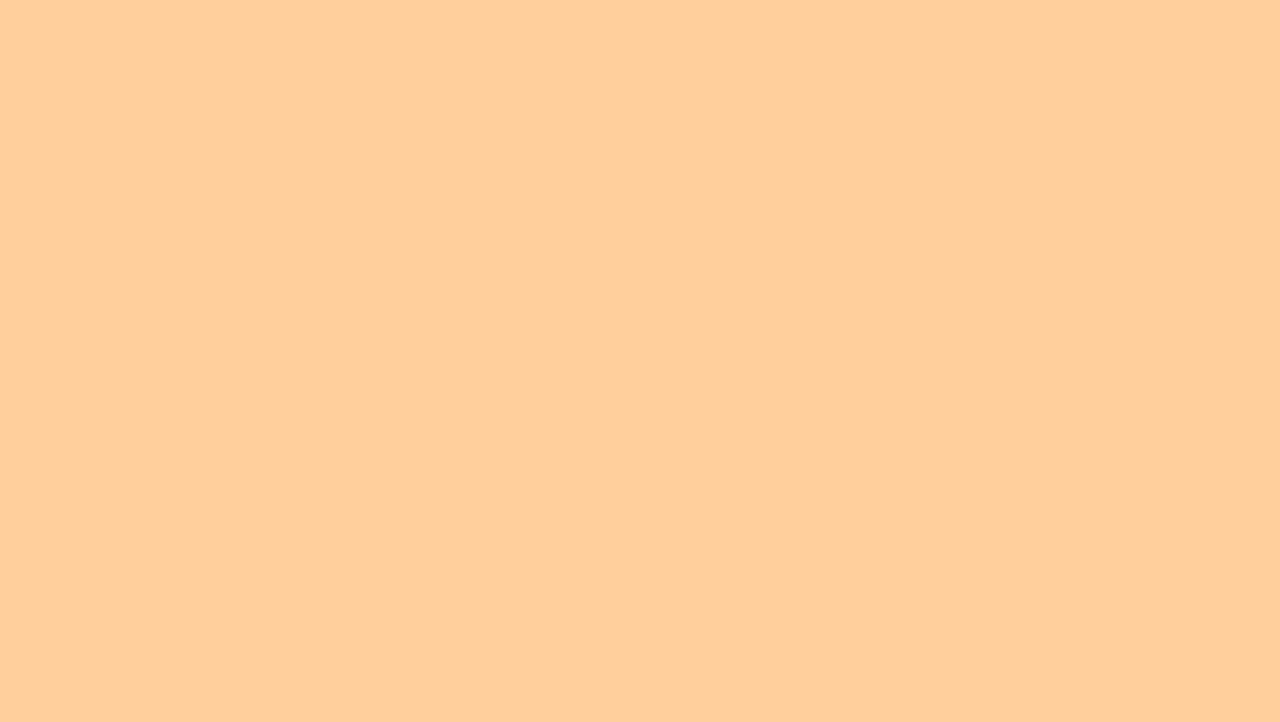
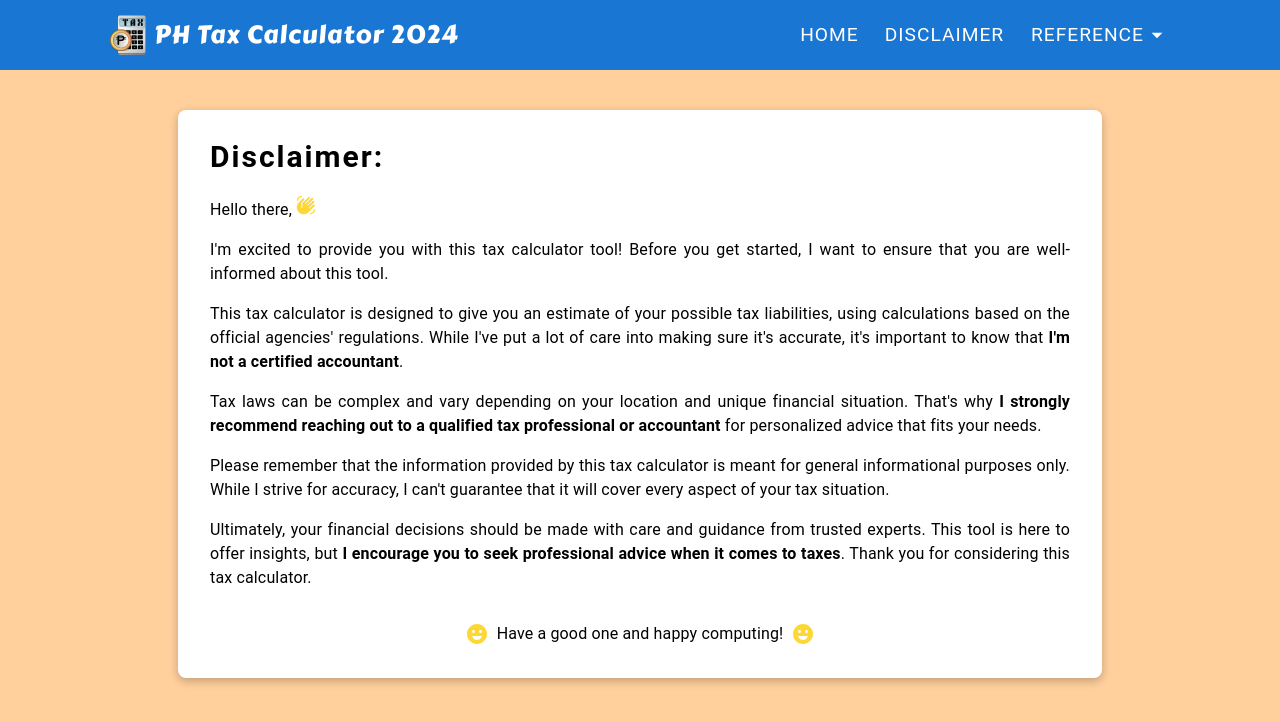
Before and after one commit to c0de-dLax/taxcalculatorapp, a React (Vite) app: page /disclaimer in a window 1280 px wide. Shown: the top 722 px of the page. Built offline with nearby package versions, Linux system fonts and the light colour scheme; the HTML template or start-up script is replaced by a standard one.

Commit message:
Fixed routes

```diff
--- a/src/App.tsx
+++ b/src/App.tsx
@@ -7,7 +7,7 @@ import "./index.css"
 
 export default function App () {
   return (
-    <Router basename="/taxcalculatorapp/">
+    <Router>
       <Routes>
         <Route path="/" element={<HomePage />} />
         <Route path="/disclaimer" element={<DisclaimerPage />} />
--- a/src/components/UIComponents/Navbar.tsx
+++ b/src/components/UIComponents/Navbar.tsx
@@ -153,7 +153,7 @@ export default function Navbar () {
             <Box sx={{width: "36px", height: "40px", display: "flex", justifyContent: "center", alignItems: "center", }}>
               <img
                 alt="Tax Calculator Page Logo"
-                src="/taxcalculatorapp/images/taxPHIcon2nobg.webp"
+                src="/images/taxPHIcon2nobg.webp"
                 decoding="async"
                 loading="lazy"
                 width="36"
```
